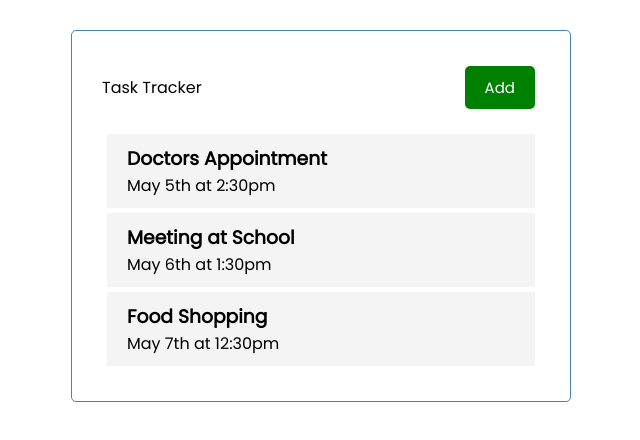
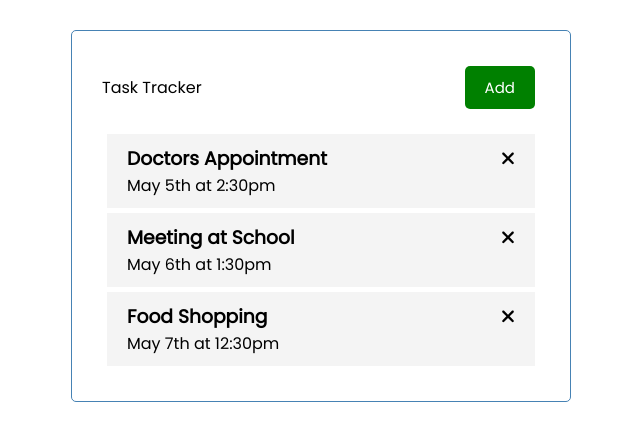
Before and after one commit to mumbimuthiga/angular-crash, an Angular app: page / in a window 1280 px wide. Shown: the top 440 px of the page, without its empty margins (319-959 px from the left). Built offline with nearby package versions, Linux system fonts and the light colour scheme.

Commit message:
Update Files

```diff
--- a/src/app/components/task-item/task-item.component.html
+++ b/src/app/components/task-item/task-item.component.html
@@ -1,5 +1,5 @@
 <div class="task" >
-    <h3> {{ task.text }}</h3>
+    <h3> {{ task.text }} <fa-icon [icon]="faTimes"></fa-icon></h3>
 
     <p>{{ task.day }}</p>
 </div>
```
